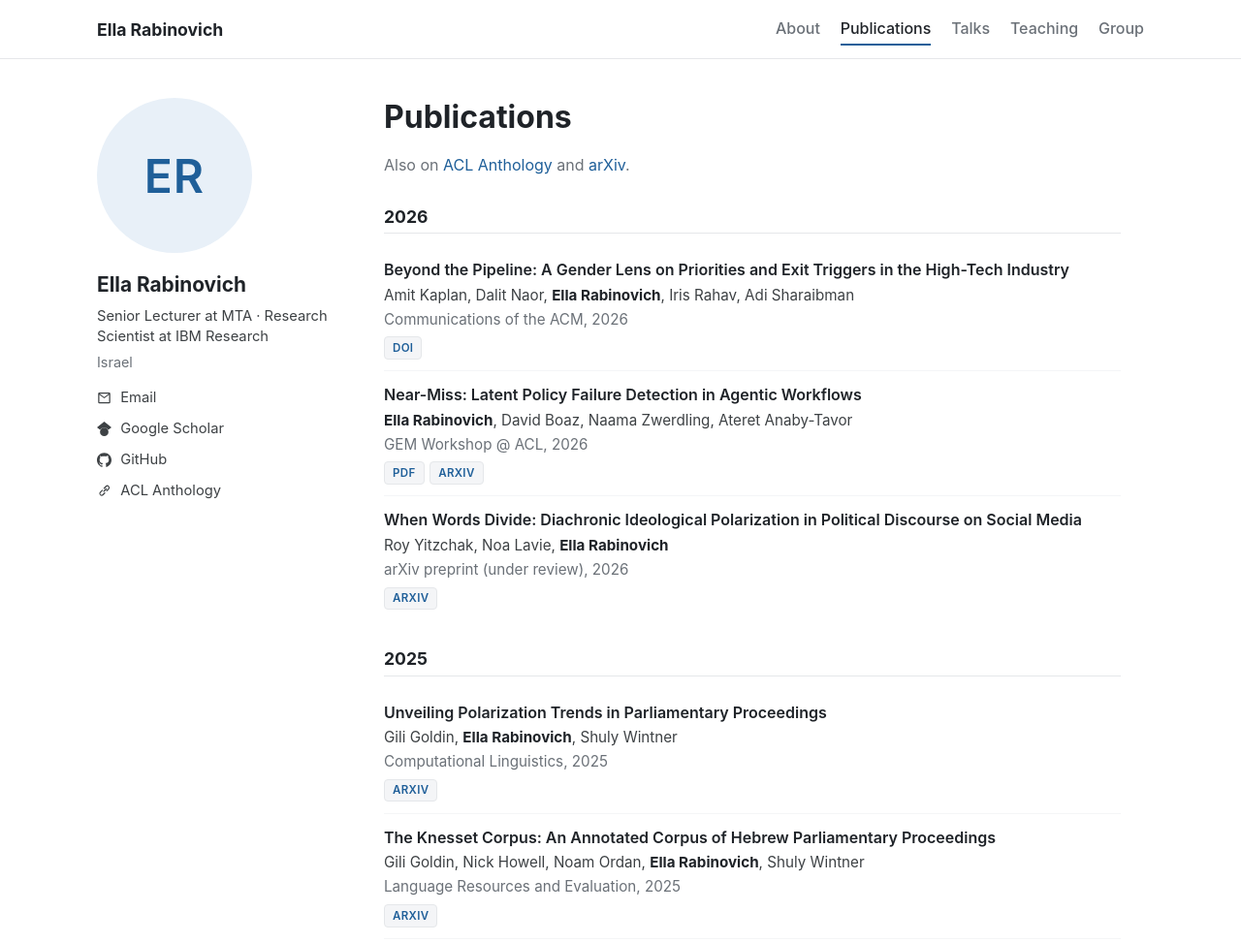
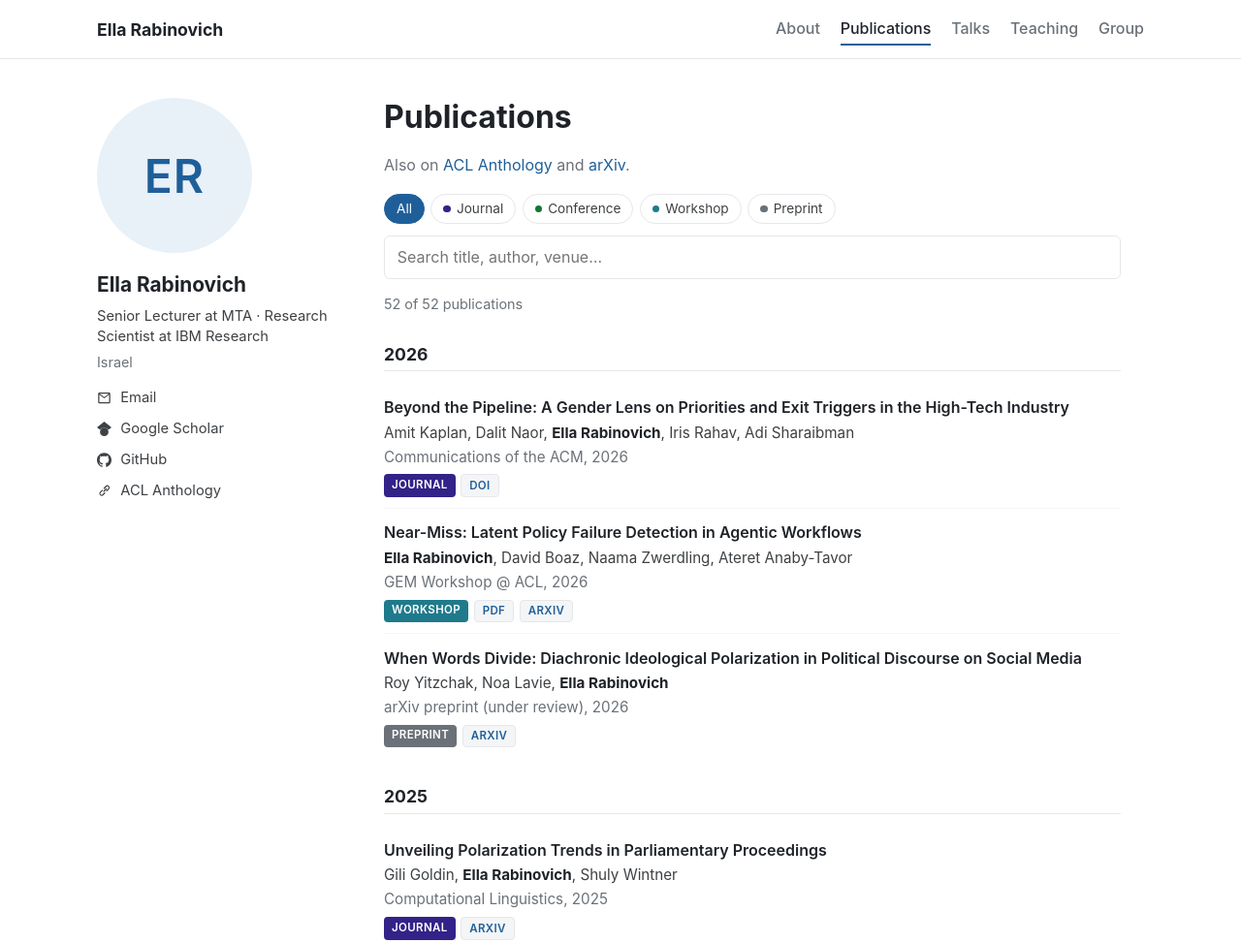
Before and after one commit to ellarabi/ellarabi.github.io, a website: page site/publications.html in a window 1280 px wide. Shown: the top 973 px of the page at 97% size. Drawn offline with Linux system fonts and the light colour scheme.

Commit message:
Restore publication type filters; cache-bust CSS/JS on deploy
- Publications: bring back the Journal/Conference/Workshop/Preprint
  filters, type badges, search and count; thematic topics stay removed
- Deploy: stamp the commit into the CSS/JS URLs, since GitHub Pages
  caches every file for 10 minutes and visitors saw stale assets

Co-Authored-By: Claude Opus 5 (1M context) <noreply@anthropic.com>

```diff
--- a/site/css/style.css
+++ b/site/css/style.css
@@ -12,7 +12,11 @@
   --accent-soft: #e8f0f8;
   --award: #8a5a00;
 
-  /* talk badge colour */
+  /* publication type colours */
+  --t-journal: #332288;
+  --t-conference: #117733;
+  --t-workshop: #1f7a8c;
+  --t-preprint: #6b7178;
   --t-keynote: #882255;
 
   --sans: -apple-system, BlinkMacSystemFont, "Segoe UI", Roboto, "Helvetica Neue", Arial, sans-serif;
@@ -30,6 +34,10 @@
     --accent: #7ab4ea;
     --accent-soft: #1d2a38;
     --award: #e0b050;
+    --t-journal: #8f84d8;
+    --t-conference: #5cb87a;
+    --t-workshop: #58b4c6;
+    --t-preprint: #9aa1a9;
     --t-keynote: #d77aa6;
   }
 }
@@ -127,6 +135,30 @@ main { min-width: 0; max-width: 760px; }
 .news tr + tr > * { border-top: 1px solid var(--soft); }
 
 /* ---------- publications ---------- */
+.filters { display: flex; flex-wrap: wrap; gap: .4rem; margin: 1rem 0 .8rem; align-items: center; }
+.chip {
+  font: inherit; font-size: .85rem; cursor: pointer;
+  padding: .2rem .75rem; border-radius: 999px;
+  border: 1px solid var(--line); background: var(--bg); color: var(--fg);
+}
+.chip:hover { border-color: var(--accent); }
+.chip[aria-pressed="true"] { background: var(--accent); border-color: var(--accent); color: var(--bg); }
+.chip[class*="t-"]::before {
+  content: ""; display: inline-block; width: .55em; height: .55em; border-radius: 50%;
+  margin-right: .45em; vertical-align: .05em; background: var(--dot);
+}
+.chip.t-journal { --dot: var(--t-journal); }
+.chip.t-conference { --dot: var(--t-conference); }
+.chip.t-workshop { --dot: var(--t-workshop); }
+.chip.t-preprint { --dot: var(--t-preprint); }
+.chip[aria-pressed="true"]::before { background: currentColor; }
+
+.search {
+  width: 100%; padding: .5rem .8rem; font: inherit; color: var(--fg);
+  background: var(--bg); border: 1px solid var(--line); border-radius: 6px;
+}
+.search:focus { outline: 2px solid var(--accent-soft); border-color: var(--accent); }
+
 .year h2 { font-size: 1.1rem; margin-top: 1.8rem; }
 .pubs { list-style: none; margin: 0; padding: 0; }
 .pubs li { padding: .7rem 0; }
@@ -141,6 +173,10 @@ main { min-width: 0; max-width: 760px; }
   display: inline-block; font-size: .72rem; font-weight: 600; letter-spacing: .03em; text-transform: uppercase;
   padding: .1rem .5rem; border-radius: 4px; color: #fff; line-height: 1.6;
 }
+.badge.t-journal { background: var(--t-journal); }
+.badge.t-conference { background: var(--t-conference); }
+.badge.t-workshop { background: var(--t-workshop); }
+.badge.t-preprint { background: var(--t-preprint); }
 .badge.t-keynote { background: var(--t-keynote); margin-right: .4rem; vertical-align: .1em; }
 .badge-link { background: var(--soft); color: var(--accent); border: 1px solid var(--line); }
 .badge-link:hover { text-decoration: none; border-color: var(--accent); }
--- a/site/js/main.js
+++ b/site/js/main.js
@@ -96,27 +96,57 @@ function renderHome(p) {
   document.getElementById('bio').replaceChildren(...(p.bio || []).map((t) => el('p', {}, ...rich(t))));
 }
 
+const TYPE_LABELS = { journal: 'Journal', conference: 'Conference', workshop: 'Workshop', preprint: 'Preprint' };
+
 function authorsNode(authors) {
   const parts = authors.split(OWNER);
   return parts.flatMap((s, i) => (i ? [el('strong', {}, OWNER), s] : [s]));
 }
 
 function renderPublications(pubs) {
-  const years = [...new Set(pubs.map((p) => p.year))].sort((a, b) => b - a);
-  document.getElementById('publications').replaceChildren(
+  const root = document.getElementById('publications');
+  const search = document.getElementById('filter');
+  const filters = document.getElementById('filters');
+  const count = document.getElementById('pub-count');
+
+  // Filter chips: publication types present in the data.
+  const types = Object.keys(TYPE_LABELS).filter((t) => pubs.some((p) => p.type === t));
+  let active = null; // null = all types
+  const chip = (label, value, cls = '') =>
+    el('button', { type: 'button', class: `chip ${cls}`, 'data-value': value ?? '', onclick: () => { active = value; draw(); } }, label);
+
+  filters.replaceChildren(chip('All', null), ...types.map((t) => chip(TYPE_LABELS[t], t, `t-${t}`)));
+
+  const draw = () => {
+    filters.querySelectorAll('.chip').forEach((b) =>
+      b.setAttribute('aria-pressed', String((b.dataset.value || null) === active)));
+
+    const q = search.value.trim().toLowerCase();
+    const shown = pubs.filter((p) =>
+      (!active || p.type === active)
+      && (!q || [p.title, p.authors, p.venue, p.year].join(' ').toLowerCase().includes(q)));
+
+    count.textContent = `${shown.length} of ${pubs.length} publications`;
+    const years = [...new Set(shown.map((p) => p.year))].sort((a, b) => b - a);
+    root.replaceChildren(
       ...years.map((y) => el('section', { class: 'year' },
         el('h2', {}, y),
         el('ul', { class: 'pubs' },
-        ...pubs.filter((p) => p.year === y).map((p) =>
+          ...shown.filter((p) => p.year === y).map((p) =>
             el('li', {},
               el('div', { class: 'pub-title' }, p.title),
               el('div', { class: 'pub-authors' }, ...authorsNode(p.authors)),
               el('div', { class: 'pub-venue' }, p.venue, `, ${p.year}`),
               p.award ? el('div', { class: 'pub-award' }, '🏆 ', p.award) : null,
-            (p.links || []).length
-              ? el('div', { class: 'pub-links' }, ...p.links.map((l) => link(l.label, l.url, 'badge badge-link')))
-              : null))))),
+              el('div', { class: 'pub-links' },
+                el('span', { class: `badge t-${p.type}` }, TYPE_LABELS[p.type] || p.type),
+                ...(p.links || []).map((l) => link(l.label, l.url, 'badge badge-link')))))))),
     );
+    if (!shown.length) root.replaceChildren(el('p', { class: 'muted' }, 'No matching publications.'));
+  };
+
+  search.addEventListener('input', draw);
+  draw();
 }
 
 function renderTalks(talks) {
--- a/site/publications.html
+++ b/site/publications.html
@@ -32,6 +32,9 @@
     <main id="content">
     <h1 class="page-title">Publications</h1>
     <p class="muted">Also on <a href="https://aclanthology.org/people/ella-rabinovich/unverified/" target="_blank" rel="noopener">ACL Anthology</a> and <a href="https://arxiv.org/search/?searchtype=author&query=Rabinovich%2C+Ella" target="_blank" rel="noopener">arXiv</a>.</p>
+    <div class="filters" id="filters" role="group" aria-label="Filter publications"></div>
+    <input id="filter" class="search" type="search" placeholder="Search title, author, venue…" aria-label="Search publications">
+    <p id="pub-count" class="muted small"></p>
     <div id="publications"></div>
     </main>
   </div>
```
Also changed, not shown: .github/workflows/deploy.yml. Lines whose indentation alone changed are shown as unchanged.
